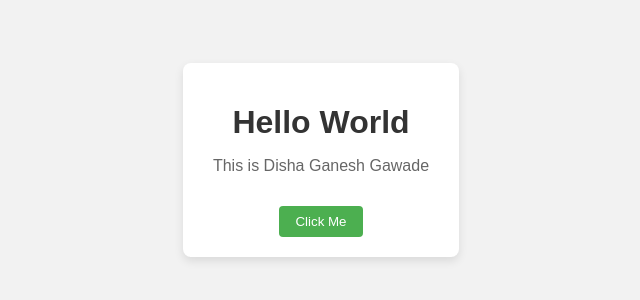
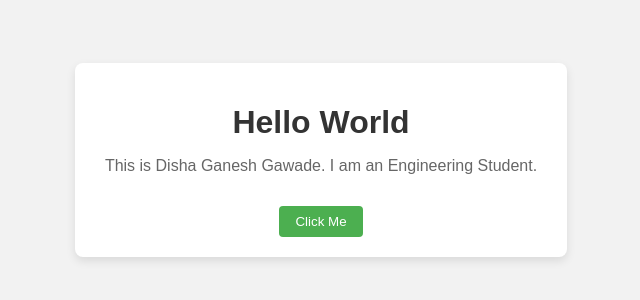
Before and after one commit to disha-g05/SEMP2, a plain HTML site: page index.html in a window 1280 px wide. Shown: the part 240-540 px from the top of the page, without its empty margins (319-959 px from the left). Drawn offline with Linux system fonts and the light colour scheme.

Commit message:
Changes to html and css files

```diff
--- a/index.html
+++ b/index.html
@@ -9,7 +9,7 @@
 
   <div class="card">
     <h1>Hello World</h1>
-    <p>This is Disha Ganesh Gawade</p>
+    <p>This is Disha Ganesh Gawade. I am an Engineering Student.</p>
     <button>Click Me</button>
   </div>
 
```
